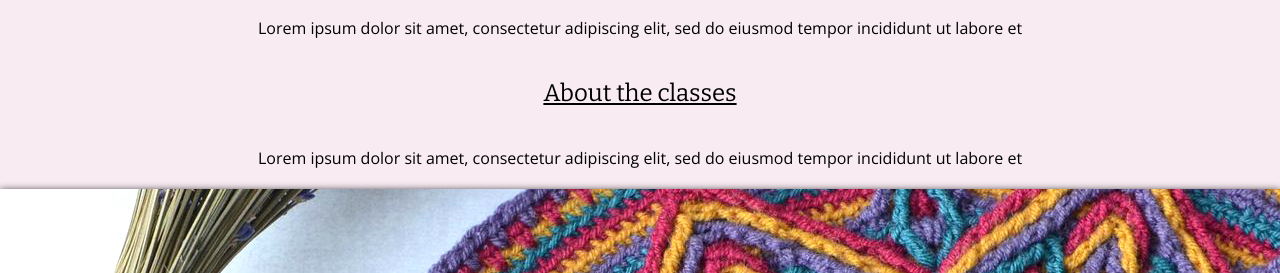
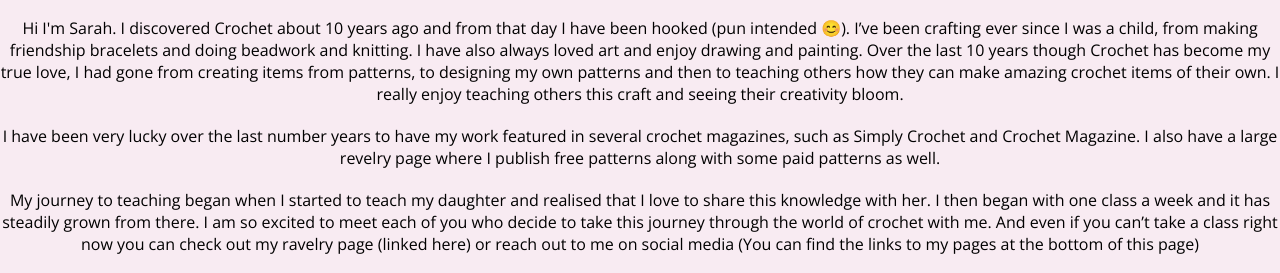
Before and after one commit to GriffinSar/Caladonia-Crochet-P1, a plain HTML site: page index.html in a window 1280 px wide. Shown: the part 679-952 px from the top of the page. Drawn offline with nearby package versions, Linux system fonts and the light colour scheme.

Commit message:
Add text to the about me section of main page

```diff
--- a/index.html
+++ b/index.html
@@ -41,7 +41,14 @@
     <div>
         <h1 class="learn">Learn Crochet In a Fun and Welcoming Environment</h1>
         <h2 class="about-me">A little bit about me</h2>
-        <p>Lorem ipsum dolor sit amet, consectetur adipiscing elit, sed do eiusmod tempor incididunt ut labore et</p>
+        <p>Hi I'm Sarah. I discovered Crochet about 10 years ago and from that day I have been hooked (pun intended 😊).
+            I’ve been crafting ever since I was a child, from making friendship bracelets and doing beadwork and knitting.
+            I have also always loved art and enjoy drawing and painting.  Over the last 10 years though Crochet has become my true love,
+            I had gone from creating items from patterns, to designing my own patterns and then to teaching others how they can make amazing crochet items of their own.
+            I really enjoy teaching others this craft and seeing their creativity bloom. </p>
+            <p>I have been very lucky over the last number years to have my work featured in several crochet magazines, such as Simply Crochet and Crochet Magazine.
+            I also have a large revelry page where I publish free patterns along with some paid patterns as well.</p>
+            <p>My journey to teaching began when I started to teach my daughter and realised that I love to share this knowledge with her. I then began with one class a week and it has steadily grown from there. I am so excited to meet each of you who decide to take this journey through the world of crochet with me. And even if you can’t take a class right now you can check out my ravelry page (linked here) or reach out to me on social media (You can find the links to my pages at the bottom of this page) </p>
         <h2 class="about-class">About the classes</h2>
         <p>Lorem ipsum dolor sit amet, consectetur adipiscing elit, sed do eiusmod tempor incididunt ut labore et</p>
     </div>
```
Also changed, not shown: 1 other file.
